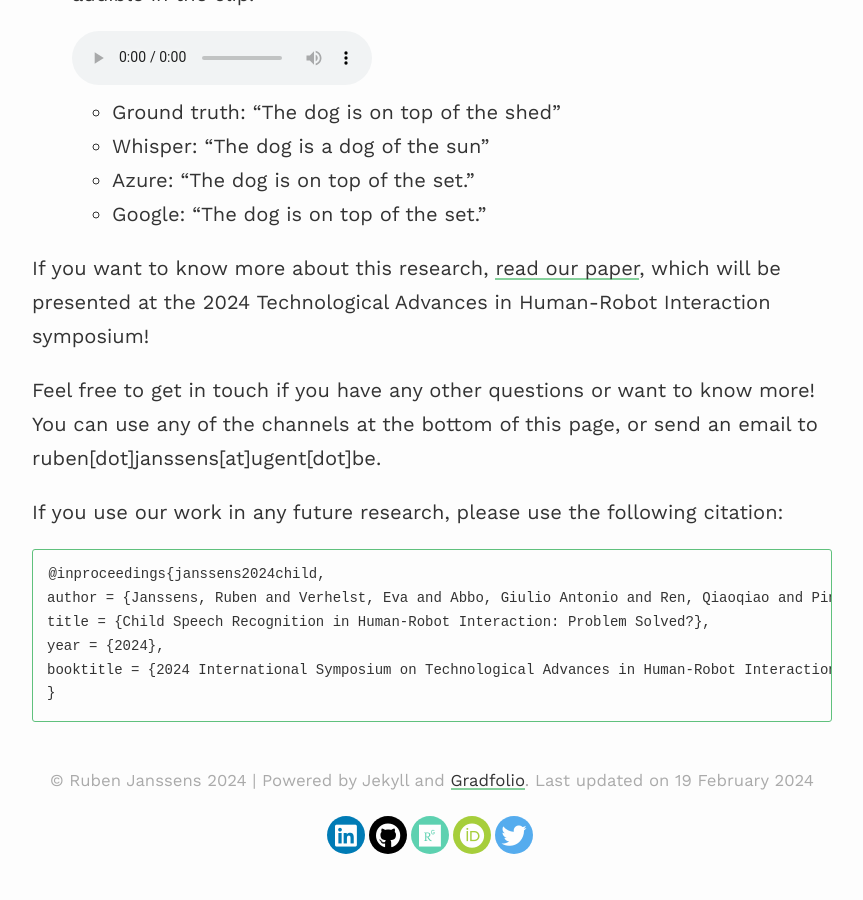
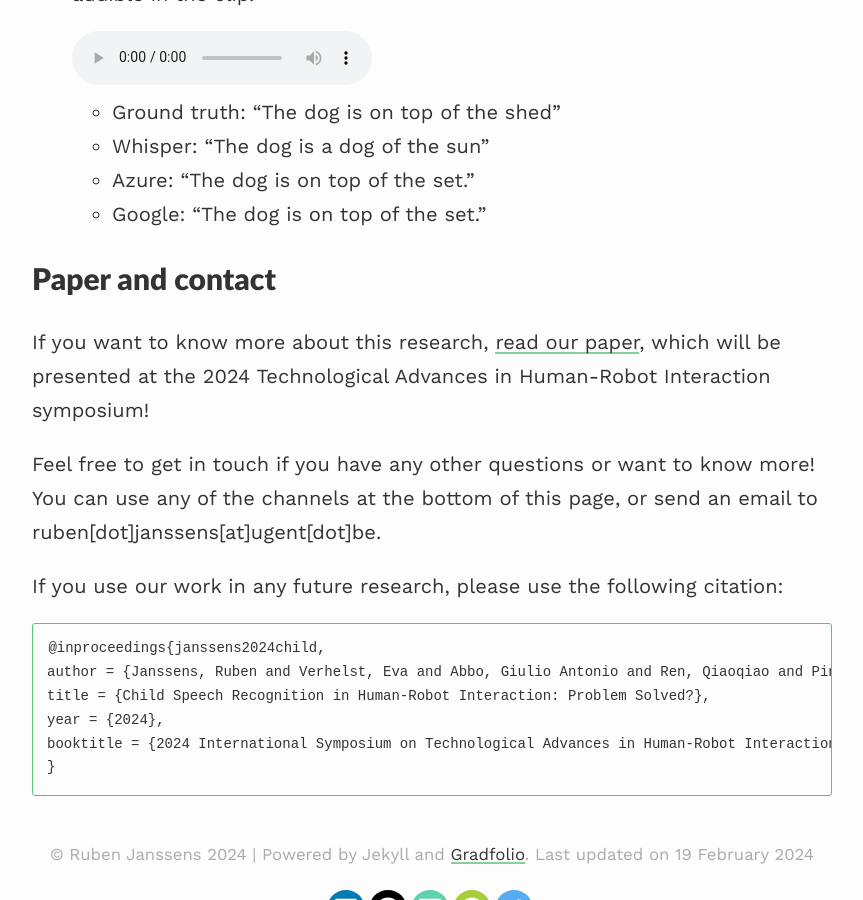
Before and after one commit to rubenjanss/rubenjanss.github.io, a Jekyll site: the page built from _projects/children-asr.md, in a window 1280 px wide and 900 px high, scrolled down 3256 px. Shown: the whole window, without its empty margins (208-1071 px from the left). Built offline with Jekyll 4.4.1, drawn with Linux system fonts in a browser that asks for light colours; nearby versions of some CDN libraries; before the commit the page ends 4114 px from its top, so only the background shows below that.

Commit message:
Paper and contact header

```diff
--- a/_projects/children-asr.md
+++ b/_projects/children-asr.md
@@ -64,6 +64,7 @@ But what do these performance increases actually mean? Get an impression with th
     * Azure: "The dog is on top of the set."
     * Google: "The dog is on top of the set."
 
+# Paper and contact
 
 If you want to know more about this research, [read our paper](../../child-asr/child-asr-paper.pdf), which will be presented at the 2024 Technological Advances in Human-Robot Interaction symposium!
 
```
